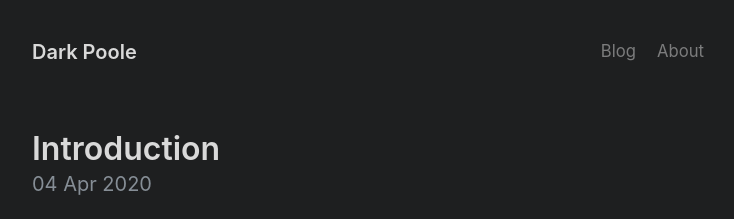
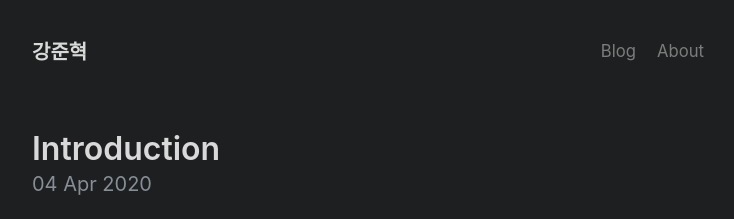
Before and after one commit to eatyourhand/eatyourhand.github.io, a Jekyll site: the page built from docs/index.html, in a window 1280 px wide. Shown: the top 219 px of the page, without its empty margins (272-1006 px from the left). Built offline with Jekyll 4.4.1, drawn with Linux system fonts in a browser that asks for light colours; the list of posts is cut into pages by our own code.

Commit message:
Update _config.yml

```diff
--- a/docs/_config.yml
+++ b/docs/_config.yml
@@ -1,6 +1,6 @@
 # Setup
-title: Dark Poole
-url: https://getpoole.com
+title: 강준혁
+url: https://강준혁.com
 paginate: 1
 baseurl: ""
 permalink: pretty
```
